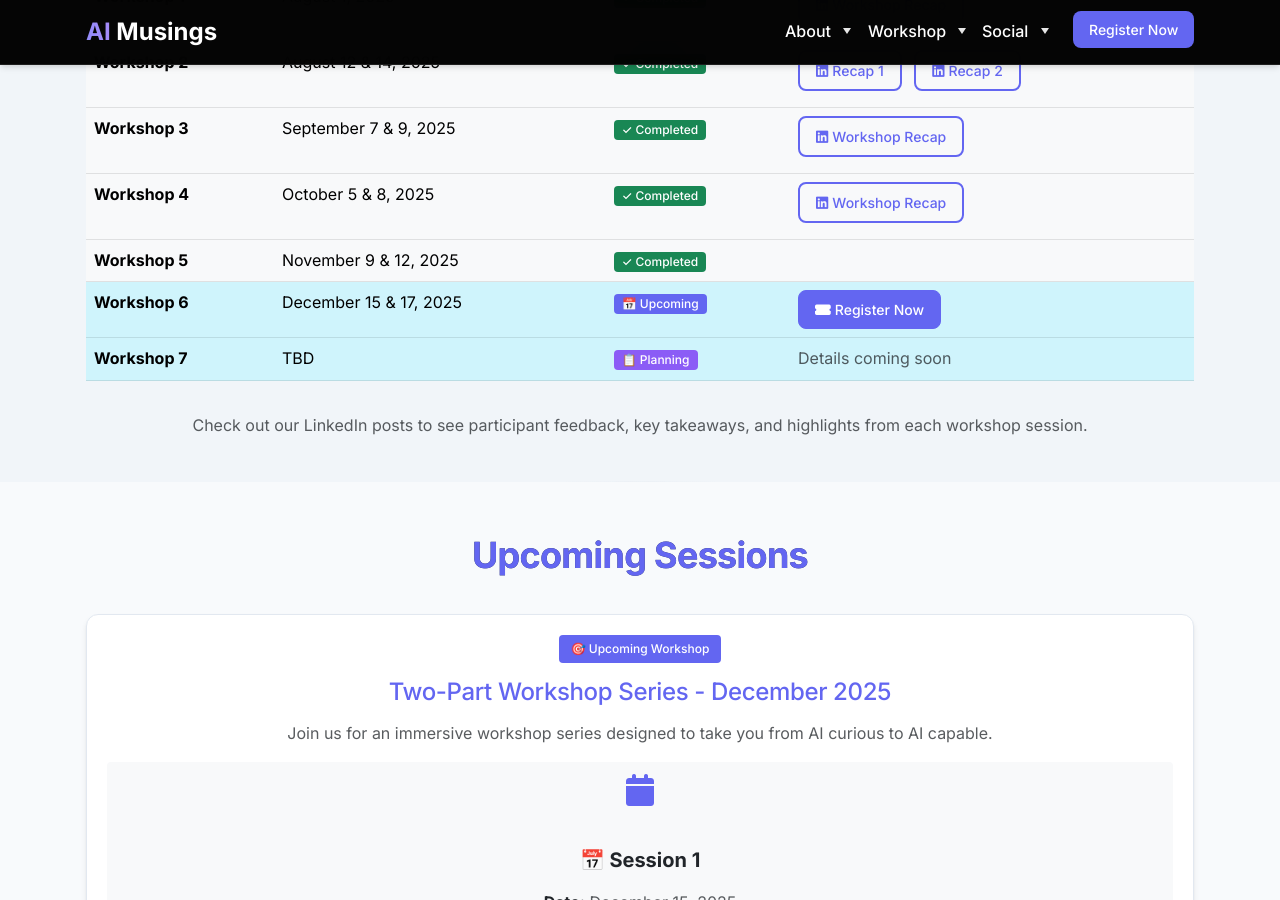
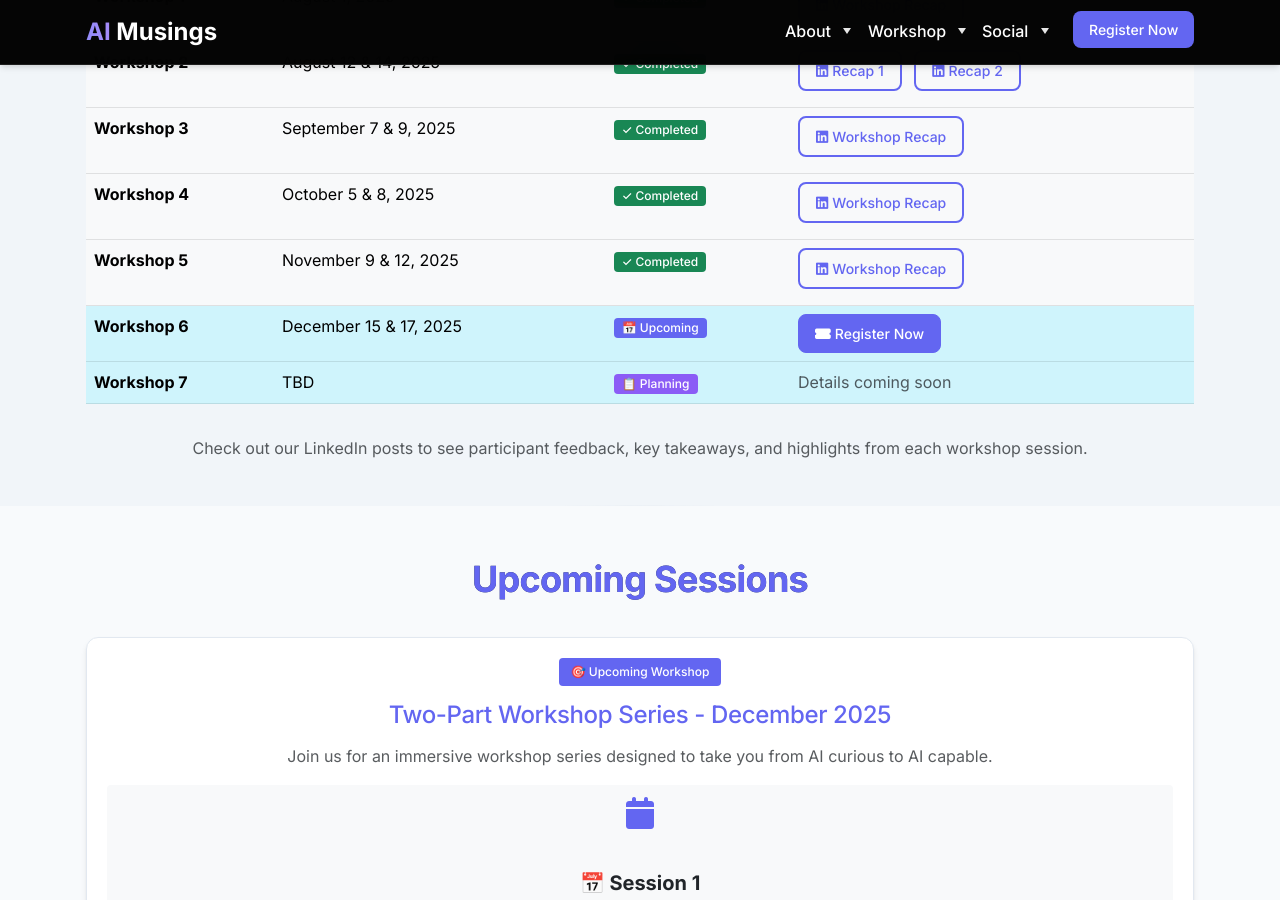
Before and after one commit to pulsarventures/aimusings.site, a Jekyll site: the page built from index.html, in a window 1280 px wide and 900 px high, scrolled down 11418 px. Built offline with Jekyll 4.4.1, drawn with Linux system fonts in a browser that asks for light colours; the list of posts is cut into pages by our own code.

Commit message:
Add Workshop 5 recap link and photo gallery images
- Add LinkedIn recap link for Workshop 5 (November 9 & 12)
- Add three new Workshop 5 photos to gallery carousel (group5.1.jpeg, group5.2.jpeg, group5.3.png)
- Update carousel indicators to include new slides

🤖 Generated with [Claude Code](https://claude.com/claude-code)

Co-Authored-By: Claude <noreply@anthropic.com>

```diff
--- a/index.html
+++ b/index.html
@@ -644,6 +644,9 @@ title: "Accelerate Your AI Game: Learn, Apply, Build in One Immersive Session"
                         <button type="button" data-bs-target="#galleryCarousel" data-bs-slide-to="9" aria-label="Group Photo 10"></button>
                         <button type="button" data-bs-target="#galleryCarousel" data-bs-slide-to="10" aria-label="Workshop 4 Photo 1"></button>
                         <button type="button" data-bs-target="#galleryCarousel" data-bs-slide-to="11" aria-label="Workshop 4 Photo 2"></button>
+                        <button type="button" data-bs-target="#galleryCarousel" data-bs-slide-to="12" aria-label="Workshop 5 Photo 1"></button>
+                        <button type="button" data-bs-target="#galleryCarousel" data-bs-slide-to="13" aria-label="Workshop 5 Photo 2"></button>
+                        <button type="button" data-bs-target="#galleryCarousel" data-bs-slide-to="14" aria-label="Workshop 5 Photo 3"></button>
                     </div>
 
                     <div class="carousel-inner">
@@ -774,6 +777,39 @@ title: "Accelerate Your AI Game: Learn, Apply, Build in One Immersive Session"
                                 <div class="card-body p-5">
                                     <div class="text-center">
                                         <img src="{{ '/assets/images/ws4.2.jpeg' | relative_url }}" alt="AI Workshop Session - Workshop 4 Photo 2" class="img-fluid rounded shadow-lg" style="max-height: 500px; object-fit: cover;">
+                                    </div>
+                                </div>
+                            </div>
+                        </div>
+
+                        <!-- Workshop 5 Photo 1 Slide -->
+                        <div class="carousel-item">
+                            <div class="card glass-effect">
+                                <div class="card-body p-5">
+                                    <div class="text-center">
+                                        <img src="{{ '/assets/images/group5.1.jpeg' | relative_url }}" alt="AI Workshop Session - Workshop 5 Photo 1" class="img-fluid rounded shadow-lg" style="max-height: 500px; object-fit: cover;">
+                                    </div>
+                                </div>
+                            </div>
+                        </div>
+
+                        <!-- Workshop 5 Photo 2 Slide -->
+                        <div class="carousel-item">
+                            <div class="card glass-effect">
+                                <div class="card-body p-5">
+                                    <div class="text-center">
+                                        <img src="{{ '/assets/images/group5.2.jpeg' | relative_url }}" alt="AI Workshop Session - Workshop 5 Photo 2" class="img-fluid rounded shadow-lg" style="max-height: 500px; object-fit: cover;">
+                                    </div>
+                                </div>
+                            </div>
+                        </div>
+
+                        <!-- Workshop 5 Photo 3 Slide -->
+                        <div class="carousel-item">
+                            <div class="card glass-effect">
+                                <div class="card-body p-5">
+                                    <div class="text-center">
+                                        <img src="{{ '/assets/images/group5.3.png' | relative_url }}" alt="AI Workshop Session - Workshop 5 Photo 3" class="img-fluid rounded shadow-lg" style="max-height: 500px; object-fit: cover;">
                                     </div>
                                 </div>
                             </div>
@@ -1032,7 +1068,9 @@ title: "Accelerate Your AI Game: Learn, Apply, Build in One Immersive Session"
                                 <td>November 9 & 12, 2025</td>
                                 <td><span class="badge bg-success">✓ Completed</span></td>
                                 <td>
-
+                                    <a href="https://www.linkedin.com/feed/update/urn:li:ugcPost:7395528327127576576/" target="_blank" class="btn btn-sm btn-outline-primary mb-2">
+                                        <i class="fab fa-linkedin me-1"></i>Workshop Recap
+                                    </a>
                                 </td>
                             </tr>
                             <tr class="table-info">
```
Also changed, not shown: assets/images/group5.1.jpeg (added), assets/images/group5.2.jpeg (added), 1 other file.
